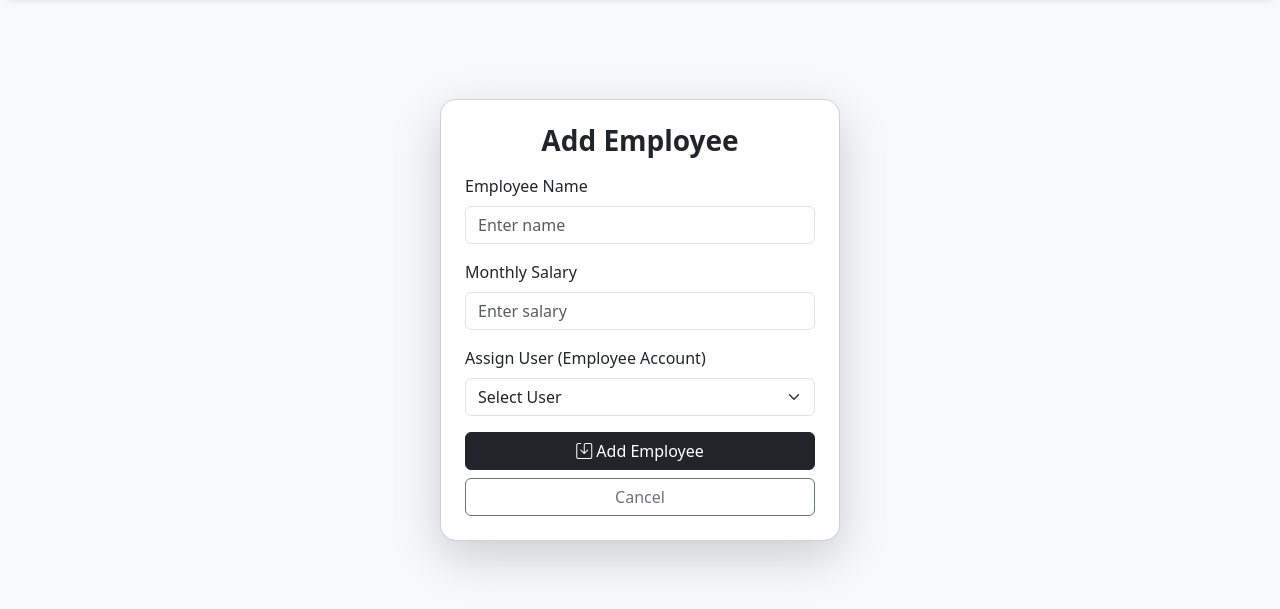
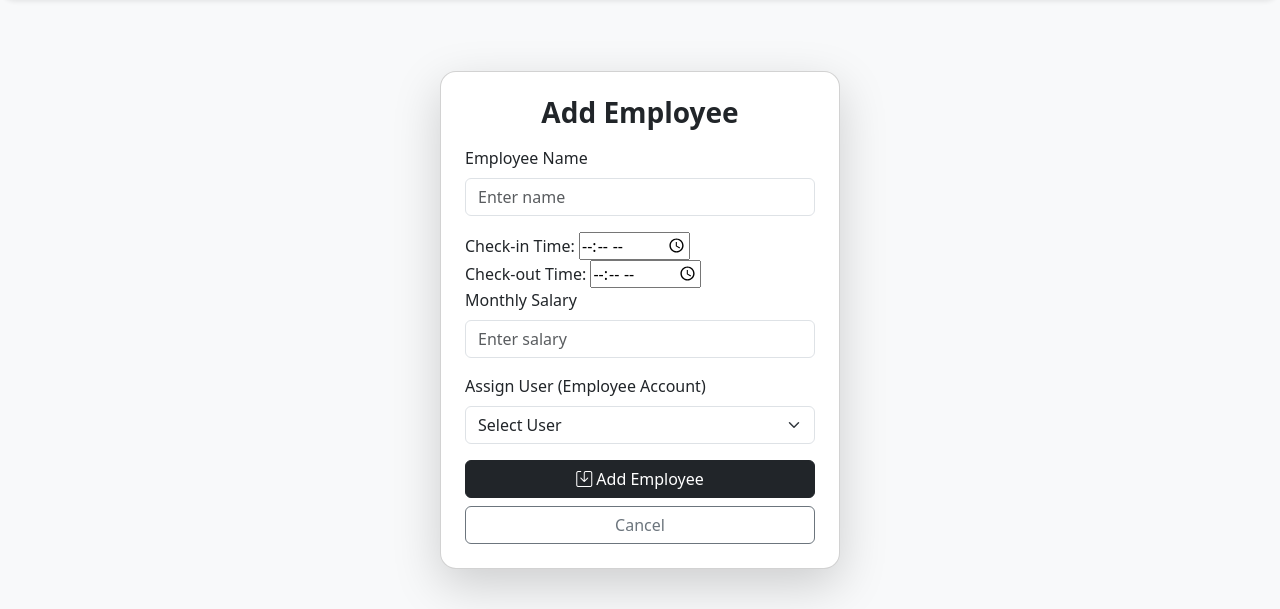
Before and after one commit to akshit547/payroll_app, a Flask app: page /add in a window 1280 px wide. Shown: the part 56-665 px from the top of the page. Run offline with Flask 3, Linux system fonts and the light colour scheme; a user stored in the database is signed in; data that the repository does not hold is empty; some libraries are stand-ins or nearby versions.

Commit message:
added feature of check-in

```diff
--- a/app.py
+++ b/app.py
@@ -1,5 +1,5 @@
 from flask import Flask, render_template, request, redirect, session, send_file
-from datetime import date
+from datetime import date,datetime
 import io
 import os,psycopg2
 from werkzeug.security import generate_password_hash, check_password_hash
@@ -47,11 +47,32 @@ def init_db():
         status TEXT
     )
     ''')
+        # Add columns if they don't exist (safe migration)
+    try:
+        cursor.execute("ALTER TABLE employees ADD COLUMN check_in TIME")
+    except:
+        pass
+
+    try:
+        cursor.execute("ALTER TABLE employees ADD COLUMN check_out TIME")
+    except:
+        pass
+
+    try:
+        cursor.execute("ALTER TABLE attendance ADD COLUMN check_in_time TIME")
+    except:
+        pass
+
+    try:
+        cursor.execute("ALTER TABLE attendance ADD COLUMN check_out_time TIME")
+    except:
+        pass
 
     conn.commit()
     conn.close()
 
 init_db()
+
 
 # ---------------- ADMIN ----------------
 def create_admin():
@@ -200,6 +221,18 @@ def home():
             present=present,
             absent=absent
         )
+
+# ---------------- CHECK-DB----------------
+@app.route('/check_db')
+def check_db():
+    conn = get_db_connection()
+    cursor = conn.cursor()
+
+    cursor.execute("SELECT * FROM employees LIMIT 1")
+    data = cursor.fetchone()
+
+    conn.close()
+    return str(data)
 # ---------------- ADD ----------------
 @app.route('/add', methods=['GET', 'POST'])
 def add_employee():
@@ -210,7 +243,16 @@ def add_employee():
     cursor = conn.cursor()
 
     if request.method == 'POST':
-        cursor.execute( "INSERT INTO employees (name, salary, user_id) VALUES (%s, %s, %s)", (request.form['name'], request.form['salary'], request.form['user_id']) )
+        cursor.execute("""
+INSERT INTO employees (name, salary, user_id, check_in, check_out)
+VALUES (%s, %s, %s, %s, %s)
+""", (
+    request.form['name'],
+    request.form['salary'],
+    request.form['user_id'],
+    request.form['check_in'],
+    request.form['check_out']
+))
         conn.commit()
         conn.close()
         return redirect('/')
@@ -234,7 +276,18 @@ def attendance(id):
 
     if request.method == 'POST':
         cursor.execute("DELETE FROM attendance WHERE employee_id=%s AND date=%s", (id, today))
-        cursor.execute( "INSERT INTO attendance (employee_id, user_id, date, status) VALUES (%s, %s, %s, %s)", (id, session['user_id'], today, request.form['status']) )
+        cursor.execute("""
+INSERT INTO attendance
+(employee_id, user_id, date, status, check_in_time, check_out_time)
+VALUES (%s, %s, %s, %s, %s, %s)
+""", (
+    id,
+    session['user_id'],
+    today,
+    request.form['status'],
+    request.form['check_in_time'],
+    request.form['check_out_time']
+))
         conn.commit()
         conn.close()
         return redirect('/')
@@ -291,31 +344,81 @@ def calculate(id):
     conn = get_db_connection()
     cursor = conn.cursor()
 
+    # 🔥 Get employee
     cursor.execute("SELECT * FROM employees WHERE id=%s", (id,))
     emp = cursor.fetchone()
 
+    if not emp:
+        conn.close()
+        return "Employee not found"
+
+    expected_in = emp[4]
+    expected_out = emp[5]
+
+    # ❗ Check if working hours set
+    if not expected_in or not expected_out:
+        conn.close()
+        return "⚠️ Working hours not set for this employee"
+
+    # 🔥 Get current month records
     month = date.today().strftime("%Y-%m")
 
     cursor.execute("""
-    SELECT COUNT(*) FROM attendance
-    WHERE employee_id=%s AND status='present' AND date LIKE %s
+    SELECT check_in_time, check_out_time, date
+    FROM attendance
+    WHERE employee_id=%s AND date LIKE %s
     """, (id, f"{month}%"))
 
-    present_days = cursor.fetchone()[0]
+    records = cursor.fetchall()
+
+    if not records:
+        conn.close()
+        return "No attendance data for this month"
+
+    fmt = "%H:%M:%S"
+
+    expected_in = datetime.strptime(str(expected_in), fmt)
+    expected_out = datetime.strptime(str(expected_out), fmt)
+
+    total_penalty_minutes = 0
+
+    # 🔥 Loop through all days
+    for r in records:
+        actual_in = r[0]
+        actual_out = r[1]
+
+        # skip incomplete records
+        if not actual_in or not actual_out:
+            continue
+
+        actual_in = datetime.strptime(str(actual_in), fmt)
+        actual_out = datetime.strptime(str(actual_out), fmt)
+
+        late = max(0, (actual_in - expected_in).total_seconds() / 60)
+        early = max(0, (expected_out - actual_out).total_seconds() / 60)
+
+        total_penalty_minutes += (late + early)
+
+    # 🔥 Salary calculation
+    salary = emp[2]
+
+    working_minutes_per_day = 8 * 60
+    per_day_salary = salary / 30
+    per_minute_salary = per_day_salary / working_minutes_per_day
+
+    total_deduction = per_minute_salary * total_penalty_minutes
+    final_salary = int(salary - total_deduction)
 
     conn.close()
-
-    per_day = emp[2] / 30
-    total = int(per_day * present_days)
 
     return render_template(
         'result.html',
         name=emp[1],
-        total=total,
-        days=present_days
+        total=final_salary,
+        penalty=int(total_deduction),
+        minutes=int(total_penalty_minutes)
     )
-
-#calendar
+#------------- CALENDAR ----------------
 @app.route('/calendar/<int:id>')
 def calendar_view(id):
     if 'user_id' not in session:
@@ -425,10 +528,11 @@ def edit_employee(id):
         name = request.form['name']
         salary = int(request.form['salary'])
 
-        cursor.execute(
-            "UPDATE employees SET name=%s, salary=%s WHERE id=%s",
-            (name, salary, id)
-        )
+        cursor.execute("""
+UPDATE employees
+SET name=%s, salary=%s, check_in=%s, check_out=%s
+WHERE id=%s
+""", (name, salary, request.form['check_in'], request.form['check_out'], id))
 
         conn.commit()
         conn.close()
@@ -444,4 +548,4 @@ def edit_employee(id):
 
 # ---------------- RUN ----------------
 if __name__ == "__main__":
-    app.run(host="0.0.0.0", port=10000,debug=False)
+    app.run(host="0.0.0.0", port=10000,debug=True)
--- a/templates/add_employee.html
+++ b/templates/add_employee.html
@@ -116,6 +116,11 @@ body.dark .topbar {
                 <label class="form-label">Employee Name</label>
                 <input type="text" name="name" class="form-control" placeholder="Enter name" required>
             </div>
+            <label>Check-in Time:</label>
+<input type="time" name="check_in" required>
+
+<label>Check-out Time:</label>
+<input type="time" name="check_out" required>
 
             <!-- SALARY -->
             <div class="mb-3">
--- a/templates/attendance.html
+++ b/templates/attendance.html
@@ -106,6 +106,11 @@
             <button name="status" value="absent" class="btn btn-danger">
                 ❌ Absent
             </button>
+            <label>Check-in Time:</label>
+<input type="time" name="check_in_time" required>
+
+<label>Check-out Time:</label>
+<input type="time" name="check_out_time" required>
         </form>
     </div>
 
--- a/templates/edit_employee.html
+++ b/templates/edit_employee.html
@@ -116,6 +116,11 @@ body.dark .topbar {
                 <label class="form-label">Monthly Salary</label>
                 <input type="number" name="salary" value="{{ employee[2] }}" class="form-control" required>
             </div>
+            <label>Check-in Time:</label>
+<input type="time" name="check_in" value="{{ employee[4] }}" required>
+
+<label>Check-out Time:</label>
+<input type="time" name="check_out" value="{{ employee[5] }}" required>
 
             <button type="submit" class="btn btn-dark w-100 mb-2">
                 <i class="bi bi-pencil"></i> Update Employee
--- a/templates/index.html
+++ b/templates/index.html
@@ -244,8 +244,8 @@
         </a>
 
         <form action="/delete/{{ emp[0] }}" method="POST" style="display:inline;">
-    <button class="btn btn-danger btn-sm">
-        Delete
+    <button class="btn btn-danger btn-sm" onclick="return confirm('Delete this employee?')">
+        <i class="bi bi-trash"></i>
     </button>
 </form>
 
```
Also changed, not shown: templates/result.html (+3 -5 lines).
